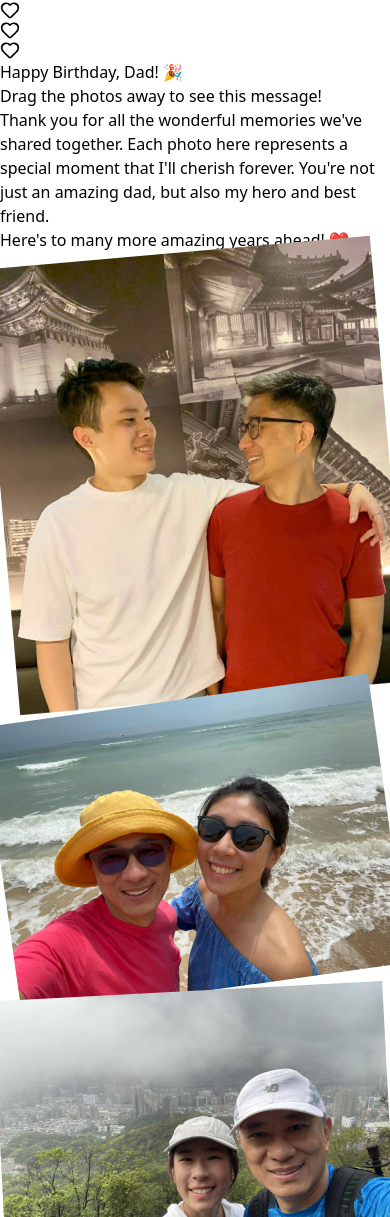
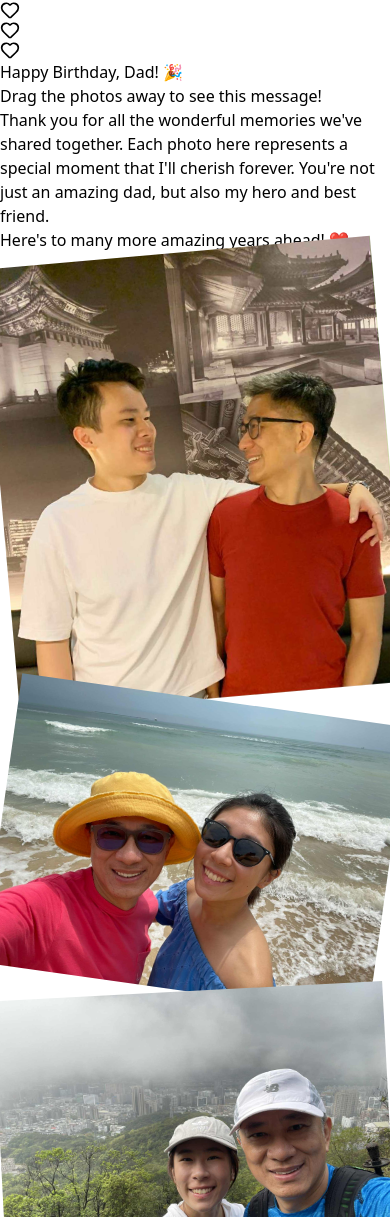
Before and after one commit to emilyahsu/dad-birthday-card, a React (Vite) app: page / in a window 390 px wide. Shown: the top 1217 px of the page. Built offline with nearby package versions, Linux system fonts and the light colour scheme.

Commit message:
Split mobile and desktop positions

```diff
--- a/src/App.tsx
+++ b/src/App.tsx
@@ -16,21 +16,40 @@ interface DragOffset {
 
 function BirthdayCard() {
   const [isMobile, setIsMobile] = useState(false);
-  const [photos, setPhotos] = useState<Photo[]>([
-    { id: 1, x: 40, y: 30, rotation: -5, src: '/src/assets/4ef834f8-850a-402b-bc7d-7436f107da8c.jfif' },
-    { id: 2, x: 47, y: 30, rotation: -8, src: '/src/assets/598e8b7d-6705-4e2b-9f78-29f7ea079cae.jfif' },
-    { id: 3, x: 55, y: 50, rotation: -3, src: '/src/assets/4548a63c-c145-427d-a359-65c0afa5592e.jfif' },
-    { id: 4, x: 48, y: 50, rotation: 6, src: '/src/assets/7821caaf-a7e5-4b52-9a08-ee2551a0ccd4.jfif' },
-    { id: 5, x: 40, y: 50, rotation: 4, src: '/src/assets/ac96324e-7af9-4487-b3c1-80553ca6f40a.jfif' },
-    { id: 6, x: 55, y: 32, rotation: -7, src: '/src/assets/d9a7f36b-3c13-4f51-8487-e18e6bd72c2e.jfif' },
-  ]);
 
+  const getInitialPositions = (mobile: boolean): Photo[] => {
+    if (mobile) {
+      // Mobile positions
+      return [
+        { id: 1, x: 20, y: 40, rotation: -5, src: '/src/assets/4ef834f8-850a-402b-bc7d-7436f107da8c.jfif' },
+        { id: 2, x: 55, y: 15, rotation: 8, src: '/src/assets/598e8b7d-6705-4e2b-9f78-29f7ea079cae.jfif' },
+        { id: 3, x: 10, y: 50, rotation: -3, src: '/src/assets/4548a63c-c145-427d-a359-65c0afa5592e.jfif' },
+        { id: 4, x: 60, y: 45, rotation: 6, src: '/src/assets/7821caaf-a7e5-4b52-9a08-ee2551a0ccd4.jfif' },
+        { id: 5, x: 35, y: 35, rotation: 4, src: '/src/assets/ac96324e-7af9-4487-b3c1-80553ca6f40a.jfif' },
+        { id: 6, x: 25, y: 60, rotation: -7, src: '/src/assets/d9a7f36b-3c13-4f51-8487-e18e6bd72c2e.jfif' },
+      ];
+    } else {
+      // Desktop positions
+      return [
+        { id: 1, x: 35, y: 25, rotation: -5, src: '/src/assets/4ef834f8-850a-402b-bc7d-7436f107da8c.jfif' },
+        { id: 2, x: 45, y: 35, rotation: 8, src: '/src/assets/598e8b7d-6705-4e2b-9f78-29f7ea079cae.jfif' },
+        { id: 3, x: 30, y: 45, rotation: -3, src: '/src/assets/4548a63c-c145-427d-a359-65c0afa5592e.jfif' },
+        { id: 4, x: 55, y: 25, rotation: 6, src: '/src/assets/7821caaf-a7e5-4b52-9a08-ee2551a0ccd4.jfif' },
+        { id: 5, x: 40, y: 50, rotation: 4, src: '/src/assets/ac96324e-7af9-4487-b3c1-80553ca6f40a.jfif' },
+        { id: 6, x: 25, y: 35, rotation: -7, src: '/src/assets/d9a7f36b-3c13-4f51-8487-e18e6bd72c2e.jfif' },
+      ];
+    }
+  };
+
+  const [photos, setPhotos] = useState<Photo[]>(getInitialPositions(false));
   const [dragging, setDragging] = useState<number | null>(null);
   const [dragOffset, setDragOffset] = useState<DragOffset>({ x: 0, y: 0 });
 
   useEffect(() => {
     const checkMobile = () => {
-      setIsMobile(window.innerWidth < 768); // md breakpoint
+      const mobile = window.innerWidth < 768; // md breakpoint
+      setIsMobile(mobile);
+      setPhotos(getInitialPositions(mobile));
     };
 
     checkMobile();
```
